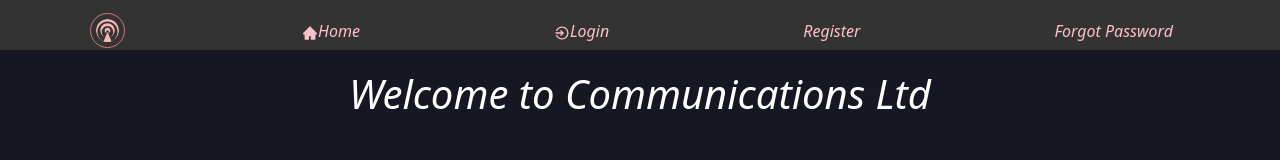
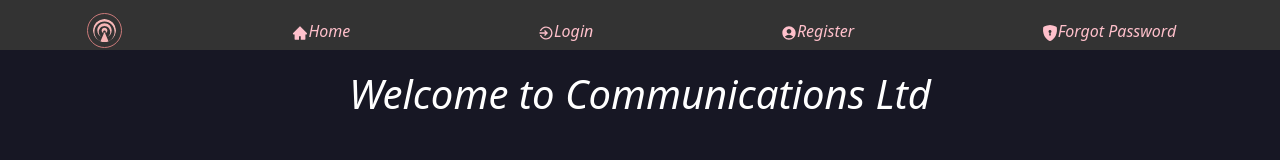
Before and after one commit to darkolol9/Communication_ltd, a React (Vite) app in the folder client/: page / in a window 1280 px wide. Shown: the top 160 px of the page. Built offline with nearby package versions, Linux system fonts and the light colour scheme.

Commit message:
added icons

```diff
--- a/client/src/components/NavBar.jsx
+++ b/client/src/components/NavBar.jsx
@@ -2,6 +2,8 @@ import NavbarItem from "./NavbarItem";
 import { FaAngellist } from "react-icons/fa";
 import { AiFillHome } from "react-icons/ai";
 import { IoMdLogIn } from "react-icons/io";
+import { MdAccountCircle } from "react-icons/md";
+import { BsFillShieldLockFill } from "react-icons/bs";
 
 import Logo from "./Logo";
 
@@ -11,8 +13,12 @@ const NavBar = () => {
       <Logo />
       <NavbarItem label="Home" url="/" icon={<AiFillHome />} />
       <NavbarItem label="Login" url="/login" icon={<IoMdLogIn />} />
-      <NavbarItem label="Register" url="/register" />
-      <NavbarItem label="Forgot Password" url="/forgot_password" />
+      <NavbarItem label="Register" url="/register" icon={<MdAccountCircle />} />
+      <NavbarItem
+        label="Forgot Password"
+        url="/forgot_password"
+        icon={<BsFillShieldLockFill />}
+      />
     </div>
   );
 };
```
